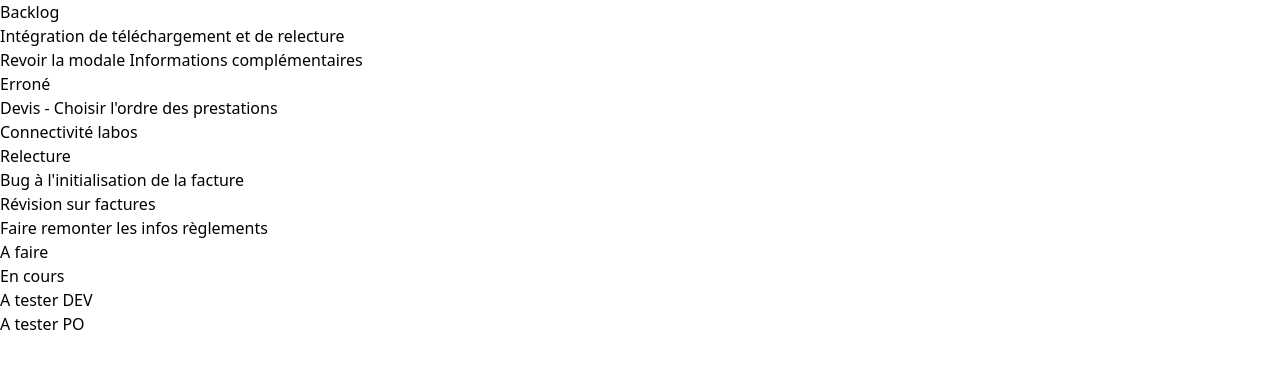
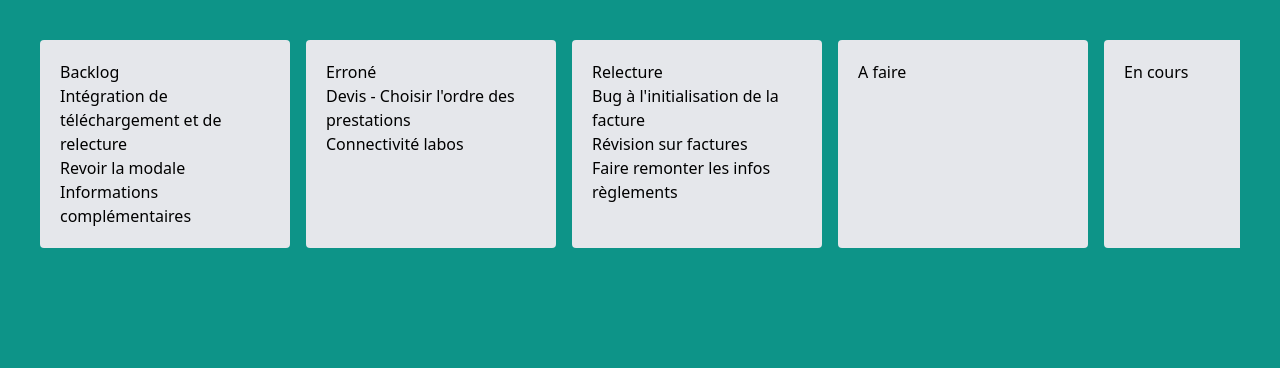
Before and after one commit to tiburcekouagou/trello-board, a Vue app: page / in a window 1280 px wide. Shown: the top 368 px of the page. Built offline with nearby package versions, Linux system fonts and the light colour scheme.

Commit message:
style the board with tailwindcss

```diff
--- a/src/App.vue
+++ b/src/App.vue
@@ -3,7 +3,7 @@
 </script>
 
 <template>
-  <div>
+  <div class="p-10 h-screen bg-teal-600 overflow-auto">
     <TaskFlowBoard />
   </div>
 </template>
--- a/src/components/TaskFlowBoard.vue
+++ b/src/components/TaskFlowBoard.vue
@@ -81,8 +81,12 @@
 </script>
 
 <template>
-  <div>
-    <div v-for="column in columns" :key="column.id">
+  <div class="flex gap-4 overflow-x-auto">
+    <div
+      v-for="column in columns"
+      :key="column.id"
+      class="column bg-gray-200 p-5 rounded min-w-[250px]"
+    >
       <header>
         {{ column.title }}
       </header>
```
